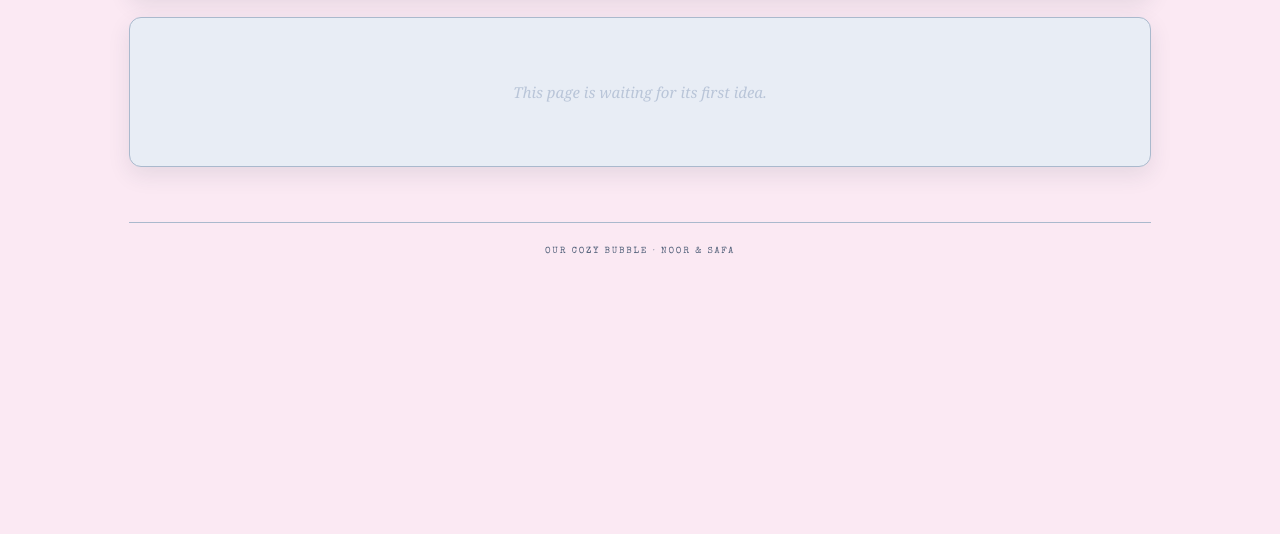
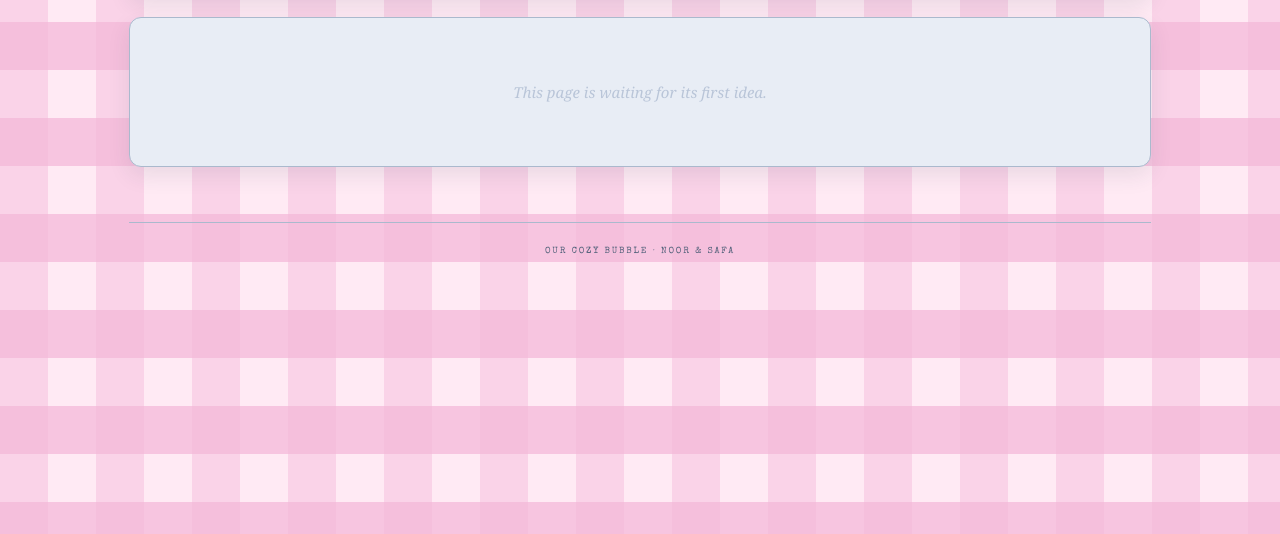
Before and after one commit to queenx13/ourcozybubble, a plain HTML site: page gifts.html in a window 1280 px wide. Shown: the part 266-800 px from the top of the page. Drawn offline with nearby package versions, Linux system fonts and the light colour scheme.

Commit message:
Fix pink checkerboard background pattern

```diff
--- a/gifts.html
+++ b/gifts.html
@@ -466,17 +466,14 @@ footer{color:#52617a !important;border-color:#aab9cd !important}
 .diary-editor-stage{background:#d9e1ed !important}
 
 
-/* Soft pink checkerboard background from the supplied reference */
+/* True square pink checkerboard: four soft pink quadrants repeating */
+html, body { min-height:100%; }
 body {
-  background-color: #FBE9F3 !important;
-  background-image:
-    linear-gradient(45deg, #F6C6E1 25%, transparent 25%, transparent 75%, #F6C6E1 75%, #F6C6E1),
-    linear-gradient(45deg, #F6C6E1 25%, transparent 25%, transparent 75%, #F6C6E1 75%, #F6C6E1);
-  background-position: 0 0, 48px 48px;
-  background-size: 96px 96px;
-  background-attachment: fixed;
+  background: #FCE7F2 !important;
+  background-image: conic-gradient(#F7C5E0 0 25%, #FFEAF4 0 50%, #FAD3E8 0 75%, #F5BFDC 0) !important;
+  background-size: 96px 96px !important;
+  background-attachment: fixed !important;
 }
-
 </style>
 <script>
 const missingNode=new Proxy({}, {get:(t,p)=>p==='classList'?new Proxy({}, {get:()=>()=>{}}):p==='querySelector'?()=>null:p==='querySelectorAll'?()=>[]:p==='closest'?()=>null:p==='addEventListener'?()=>{}:undefined,set:()=>true});
```
